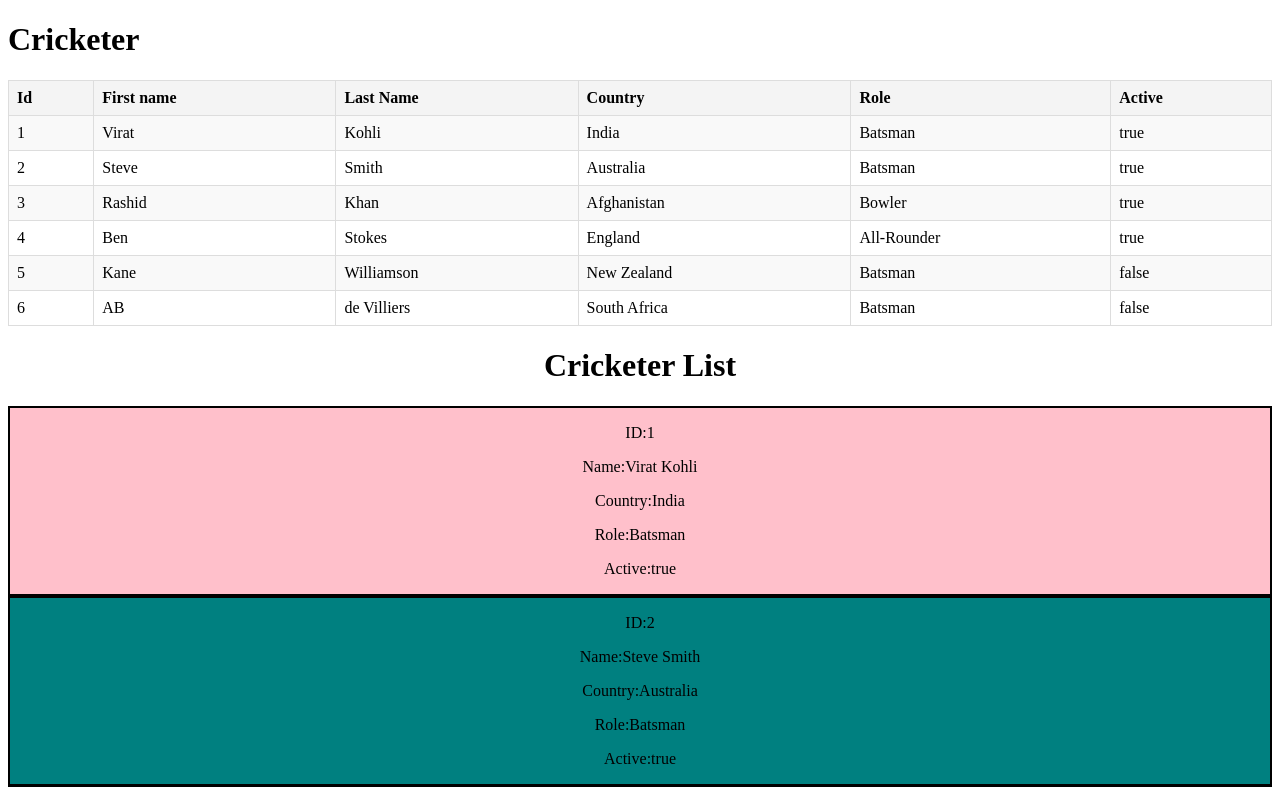
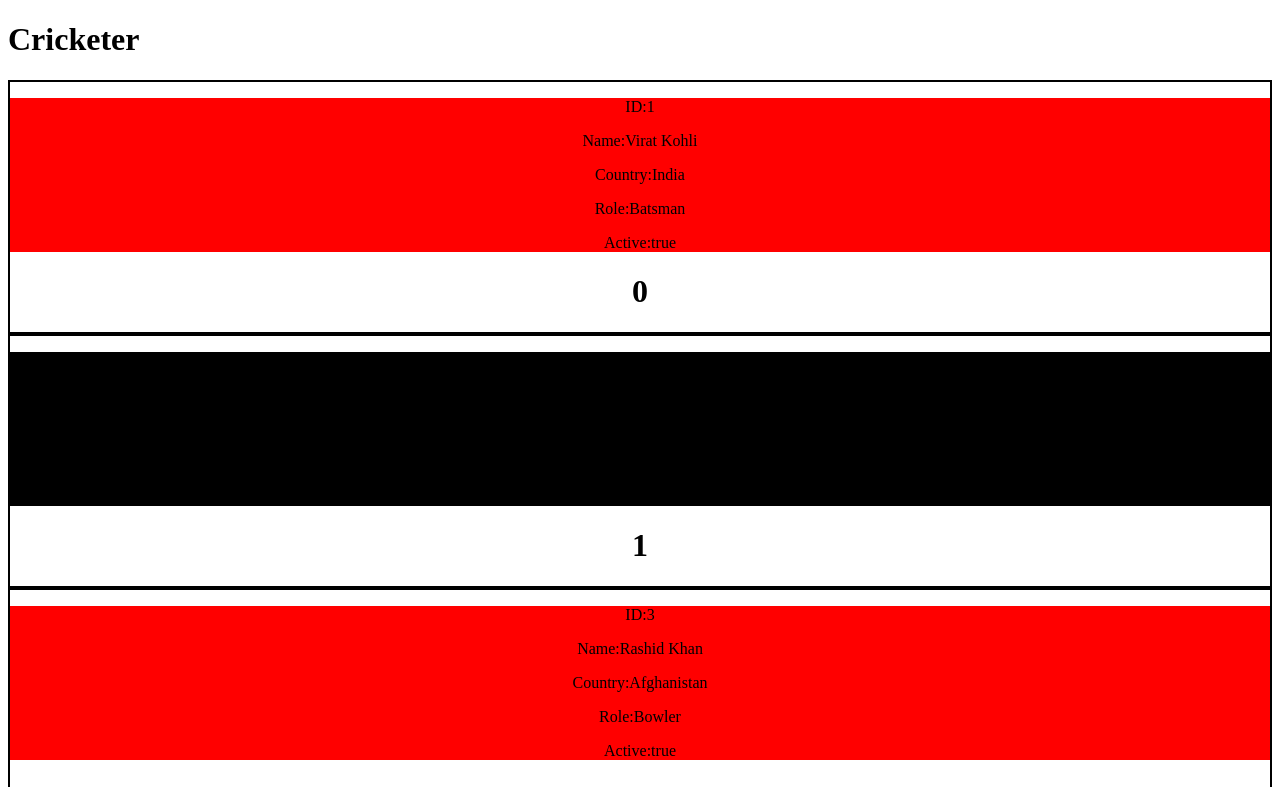
Before and after one commit to Sakshi2336/Sakshi_Patel_Learning_Angular, an Angular app: page / in a window 1280 px wide. Shown: the top 787 px of the page. Built offline with nearby package versions, Linux system fonts and the light colour scheme.

Commit message:
Help from Mathew Haug

```diff
--- a/src/app/cricketer-list-item/cricketer-list-item.component.css
+++ b/src/app/cricketer-list-item/cricketer-list-item.component.css
@@ -1,4 +1,10 @@
+/*Ensure the the list item allows a background override
+- Mathew */
 
+:host {
+  display: block;
+  width: 100%;
+}
 
 .cricketer-detail {
   border: 1px solid #ddd;
--- a/src/app/cricketer-list-item/cricketer-list-item.component.ts
+++ b/src/app/cricketer-list-item/cricketer-list-item.component.ts
@@ -10,6 +10,6 @@
   styleUrl: './cricketer-list-item.component.css'
 })
 export class CricketerListItemComponent {
-
+//This looks good
   @Input() cricketerData?: Cricketer;
 }
--- a/src/app/cricketer-list/cricketer-list.component.css
+++ b/src/app/cricketer-list/cricketer-list.component.css
@@ -1,3 +1,5 @@
+
+
 h1{
   text-align: center;
 }
@@ -33,3 +35,15 @@
   text-align: center;
   border: 2px solid black;
 }
+
+/*Other styles may be overwriting the ngStyle
+Adding this in to make sure the styles are applied
+- Mathew
+*/
+.even-row {
+  background-color: red !important;
+}
+
+.odd-row {
+  background-color: black !important;
+}
--- a/src/app/cricketer-list/cricketer-list.component.html
+++ b/src/app/cricketer-list/cricketer-list.component.html
@@ -1,4 +1,4 @@
-<div>
+<!--<div>
   <table>
     <tbody>
     <tr>
@@ -24,22 +24,29 @@
   <app-cricketer-list-item *ngIf="selectedCricketer" [cricketerData] = "selectedCricketer"></app-cricketer-list-item>
 </div>
 
-<h1>Cricketer List</h1>
-<!--cricketerData: This is the input property in CricketerListItemComponent where the data will be received.-->
-<div *ngFor="let crc of cricketersList; let indexNum = index" class="info" [style.background-color]="indexNum % 2 === 0 ? 'pink' : 'teal'">
+-->
+<!--//cricketerData: This is the input property in CricketerListItemComponent where the data will be received.-->
+
+<!--This is the code you need to work on to apply the styles to the rows of the table.
+I added classes even-row and odd-row to make it a little easier
+to change the colours, you can modify it in this components css - Mathew-->
+<div *ngFor="let crc of cricketersList; let indexNum = index" class="info">
   <app-cricketer-list-item
-    [cricketerData]="crc">
+    [cricketerData]="crc"
+    [ngClass]="{ 'even-row': indexNum % 2 === 0, 'odd-row': indexNum % 2 !== 0 }">
   </app-cricketer-list-item>
+  <h1>{{indexNum}}</h1>
 </div>
 
-<!--//this is like i am using cricketer-list-item tag for each time to show cricketer information-->
+<!--//this is like i am using cricketer-list-item tag for each time to show cricketer information
 <app-cricketer-list-item>{{cricketersList[0].firstName}}</app-cricketer-list-item>
 <app-cricketer-list-item>{{cricketersList[1].firstName}}</app-cricketer-list-item>
 <app-cricketer-list-item>{{cricketersList[2].firstName}}</app-cricketer-list-item>
 <app-cricketer-list-item>{{cricketersList[3].firstName}}</app-cricketer-list-item>
 
+//below code is for if i want that when i click on any row it will show the information of the cricketer
+-->
 
-//below code is for if i want that when i click on any row it will show the information of the cricketer
 
 <!--<tr *ngFor="let cricketer of cricketersList" (click)="selectPlayer(cricketer)">-->
 
--- a/src/app/cricketer-list/cricketer-list.component.ts
+++ b/src/app/cricketer-list/cricketer-list.component.ts
@@ -1,12 +1,12 @@
 import { Component } from '@angular/core';
 import {Cricketer} from "../Shared/Modules/cricketer";
-import {NgForOf, NgIf, NgStyle} from "@angular/common";
+import {NgClass, NgForOf, NgIf, NgStyle} from "@angular/common";
 import {CricketerListItemComponent} from "../cricketer-list-item/cricketer-list-item.component";
 
 @Component({
   selector: 'app-cricketer-list',
   standalone: true,
-  imports: [NgForOf, NgForOf, CricketerListItemComponent, NgIf, NgStyle],
+  imports: [NgForOf, NgForOf, CricketerListItemComponent, NgIf, NgStyle, NgClass],
   templateUrl: './cricketer-list.component.html',
   styleUrl: './cricketer-list.component.css'
 })
@@ -23,7 +23,7 @@
 
 
 
-
+//Not Needed Code Below. You can remove it - Matt
   //function
   selectedCricketer?: Cricketer;
 
```
Also changed, not shown: 1 other file (tests, documents, lock files or other folders).
